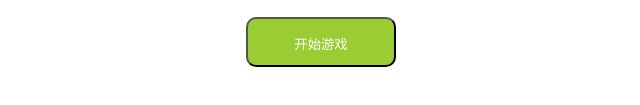
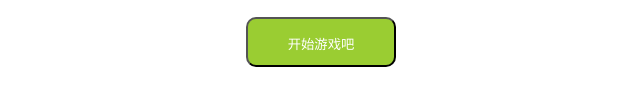
Before and after one commit to yushanla/H5-, a plain HTML site: page index.html in a window 1280 px wide. Shown: the part 529-634 px from the top of the page, 319-959 px from the left. Drawn offline with Linux system fonts and the light colour scheme.

Commit message:
from vscode

```diff
--- a/index.html
+++ b/index.html
@@ -1,22 +1,25 @@
 <!DOCTYPE html>
 <html>
+
 <head>
     <meta charset="utf-8">
     <title>别踩白块</title>
     <link rel="stylesheet" href="css/index.css">
 </head>
+
 <body>
-     <h2>score</h2>
+    <h2>score</h2>
     <h2 id="score">0</h2>
     <div id="main">
         <div id="con"></div>
     </div>
     <div class="btn">
         <button class="start" onclick="start()">
-            开始游戏
+            开始游戏吧
         </button>
     </div>
 </body>
 <script src="js/index.js">
 </script>
+
 </html>
```
